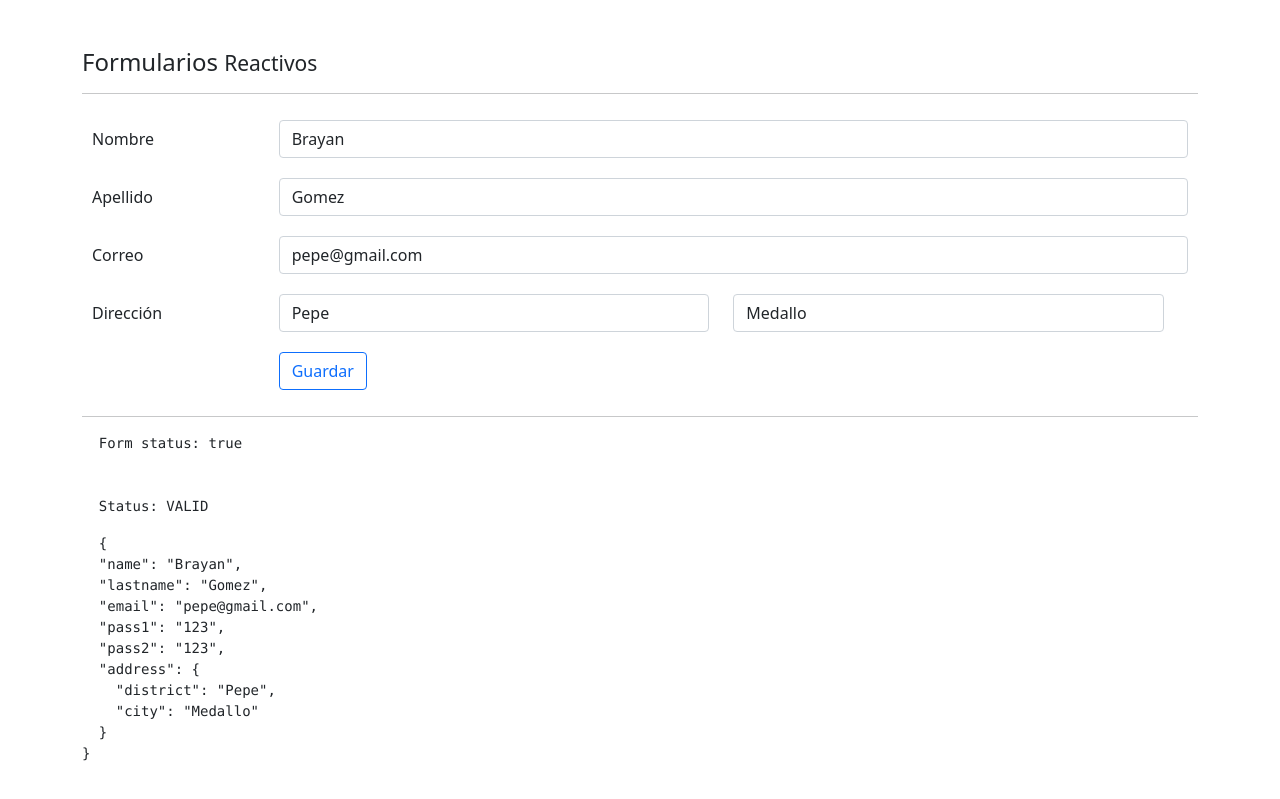
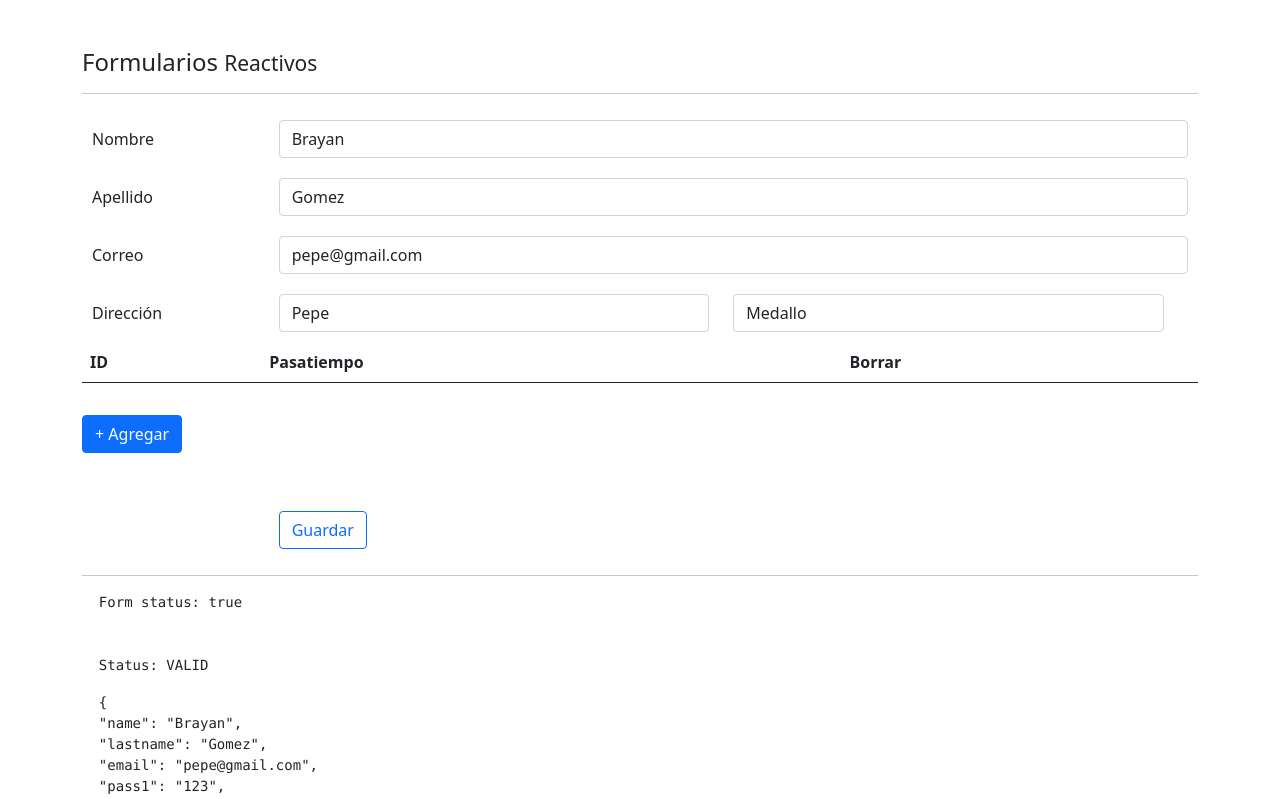
Before and after one commit to brayangomez22/forms-angular, an Angular app: page /reactive in a window 1280 px wide. Shown: the top 799 px of the page. Built offline with nearby package versions, Linux system fonts and the light colour scheme.

Commit message:
Reagent: FormControl Arrays - FormArray

```diff
--- a/src/app/pages/reactive/reactive.component.html
+++ b/src/app/pages/reactive/reactive.component.html
@@ -74,6 +74,36 @@
     </div>
   </div>
 
+  <div class="row">
+    <div class="col">
+      <table class="table">
+        <thead class="thead-dark">
+          <tr>
+            <th>ID</th>
+            <th>Pasatiempo</th>
+            <th>Borrar</th>
+          </tr>
+        </thead>
+
+        <tbody formArrayName="hobbies">
+          <tr *ngFor="let control of hobbies.controls; let i = index">
+            <td>{{ i + 1 }}</td>
+            <td>
+              <input class="form-control" type="text" [formControlName]="i" />
+            </td>
+            <td>
+              <button class="btn btn-danger">Borrar</button>
+            </td>
+          </tr>
+        </tbody>
+      </table>
+
+      <button class="btn btn-primary mt-3 mb-5 btn-block" type="button">
+        + Agregar
+      </button>
+    </div>
+  </div>
+
   <div class="form-group row">
     <label class="col-2 col-form-label">&nbsp;</label>
     <div class="input-group col">
--- a/src/app/pages/reactive/reactive.component.ts
+++ b/src/app/pages/reactive/reactive.component.ts
@@ -1,5 +1,5 @@
 import { Component, OnInit } from '@angular/core';
-import { FormBuilder, FormGroup, Validators } from '@angular/forms';
+import { FormArray, FormBuilder, FormGroup, Validators } from '@angular/forms';
 
 @Component({
   selector: 'app-reactive',
@@ -15,6 +15,10 @@
   }
 
   ngOnInit(): void {}
+
+  get hobbies() {
+    return this.form.get('hobbies') as FormArray;
+  }
 
   get nameNoValid() {
     return this.form.get('name')?.invalid && this.form.get('name')?.touched;
@@ -72,6 +76,7 @@
         district: ['', Validators.required],
         city: ['', Validators.required],
       }),
+      hobbies: this.fb.array([]),
     });
   }
 
@@ -102,6 +107,8 @@
       });
     }
 
-    this.form.reset();
+    this.form.reset({
+      name: 'Sin nombre',
+    });
   }
 }
```
